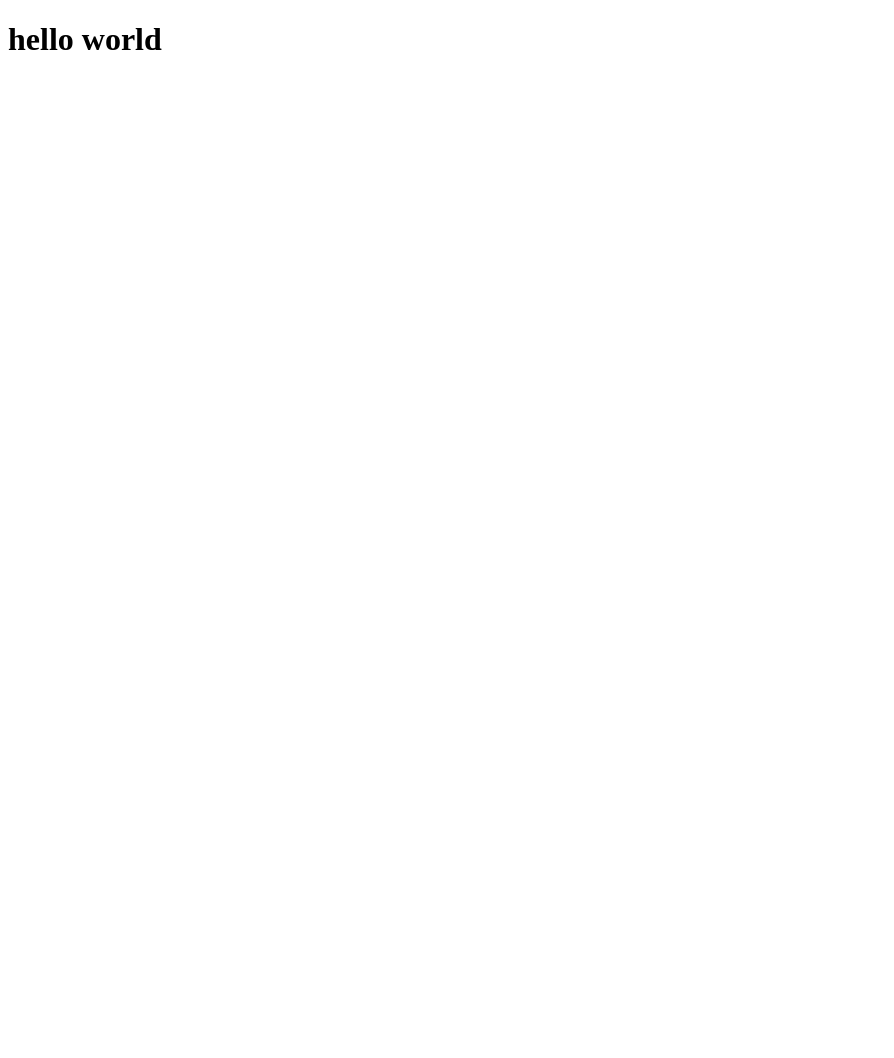
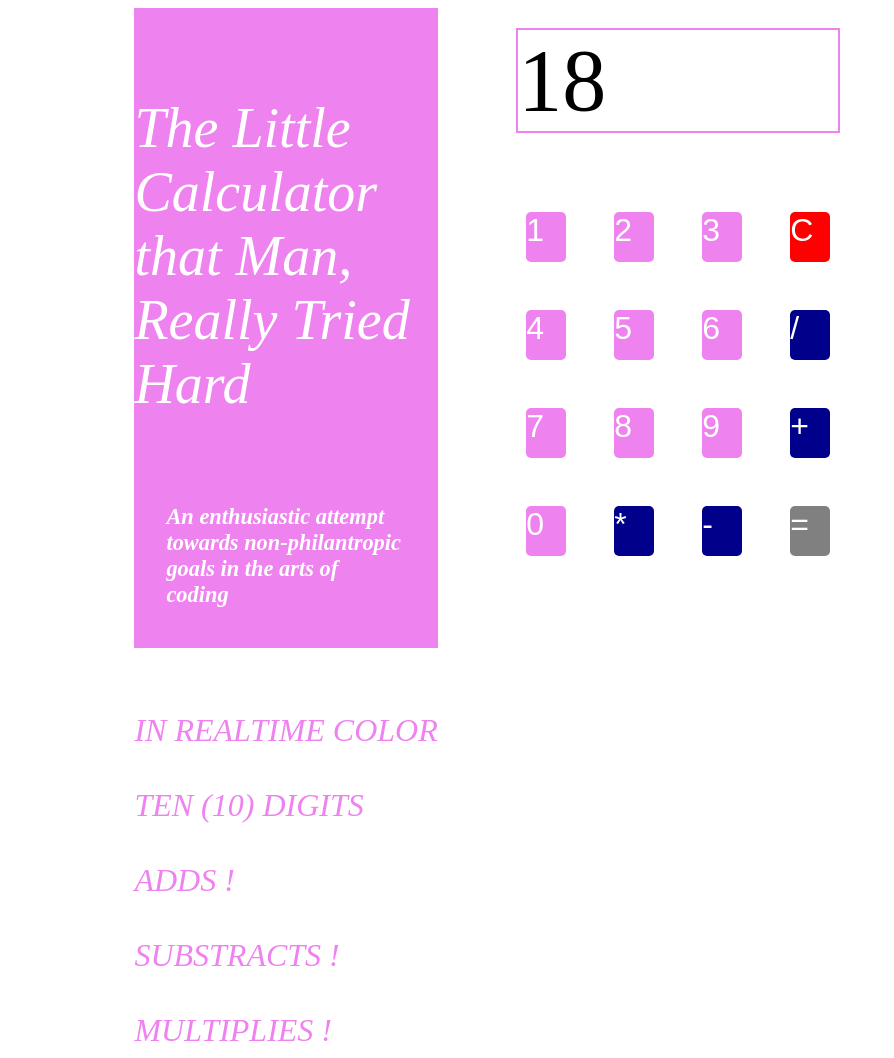
Before and after one commit to moshepolter/calculator, a plain HTML site: page index.html in a window 1280 px wide. Shown: the top 1058 px of the page, without its empty margins (0-894 px from the left). Before the commit the page ends 800 px from the top, so only its background shows below. Drawn offline with Linux system fonts and the light colour scheme.

Commit message:
Update index.html

```diff
--- a/index.html
+++ b/index.html
@@ -1,10 +1,187 @@
 <!DOCTYPE html>
-<html lang="en" dir="ltr">
-  <head>
-    <meta charset="utf-8">
-    <title>index</title>
-  </head>
-  <body>
-    <h1>hello world</h1>
-  </body>
+<html>
+<head>
+    <meta name="viewport" content="width=device-width, initial-scale=1.0">
+    <title>The Pretentious Calc Project butsome day you will so, oh yes you will see</title>
+    <style>
+      {text-align:center; margin: 0; padding:0;}
+
+.container {
+width:80%;
+height: 40rem;
+margin: auto;
+}
+
+.izquierda {
+float:left;
+height: 40rem; width: 30%;
+background-color: violet;
+}
+
+.izquierda p {
+padding: 2rem 0;
+font-size: 3.5rem;
+font-family: Serif;
+color: white;
+font-style: italic;
+}
+
+.izquierda h2 {
+padding: 0 2rem;
+font-size: 1.4rem;
+font-family: Serif;
+font-style: oblique;
+color: white;
+}
+
+
+.centro {
+float: left;
+padding: 0 4%;
+height: 40rem; width: 400px;
+display: inline-block;
+}
+
+.calculadora {
+display: flex;
+flex-wrap: wrap;
+justify-content: space-around;
+align-content: space-around;
+height: 40rem;
+border: 1px solid blue;
+padding: 50px;
+}
+
+
+.centro-arriba {width: 100%; height: 10rem; padding-top: 5%;}
+.display {width: 80%; background-color: white; margin: auto; font-size:5.5rem; color: black; border: 2px solid violet;}
+.botones {display:flex; justify-content: center; height: 30rem; flex-wrap: wrap; align-content: flex-start; font-size: 2rem; font-family: Sans-serif; color: white;}
+.digito {margin: 6% 6%;width: 40px; height: 50px; background-color: violet; border-radius: 5px;}
+
+
+.derecha {
+float: left;
+height: 40rem; width: 30%;
+padding-top:2rem;
+}
+
+.derecha p
+{
+font-style: italic;
+font-family: Serif;
+color:violet;
+font-size: 2rem;
+padding-bottom: 2%;
+background-color: #fff;
+}
+.r{
+ background-color: red;
+}
+
+@media only screen and (max-width:480px){
+.izquierda
+ {
+ display: none;
+ }
+
+.derecha
+ {
+ display: none;
+ }
+}
+
+    </style>
+</head>
+<body>
+    <!--calculator-->
+    <div class="container">
+        <div class="izquierda">
+            <p>The Little Calculator that Man, Really Tried Hard</p>
+            <h2>An enthusiastic attempt towards non-philantropic goals in the arts of coding</h2>
+        </div>
+        <!-- este es el material nuevo donde subdividimos la DIV del calc, CENTRO, end dos partes, una pal display y la otra para los botones
+        <div class="centro">
+            <div class="calculadora">
+                <div class="display">18</div>
+                <div class="digito">1</div>
+                <div class="digito">2</div>
+                <div class="digito">3</div>
+                <div class="digito">4</div>
+                <div class="digito">5</div>
+                <div class="digito">6</div>
+                <div class="digito">7</div>
+                <div class="digito">8</div>
+                <div class="digito">9</div>
+                <div class="digito">10</div>
+                <div class="digito">11</div>
+                <div class="digito">12</div>
+                <div class="digito">13</div>
+                <div class="digito">14</div>
+                <div class="digito">15</div>
+                <div class="digito">16</div>
+                <div class="digito">17</div>
+                <div class="digito">18</div>
+            </div>
+        </div>-->
+        <div class="centro">
+            <div class="centro-arriba">
+                <div class="display" id="ei">18</div>
+            </div>
+            <div class = "botones">
+                <div class="digito" id="1" onclick="number(1)">1</div>
+                <div class="digito" id="2" onclick="number(2)">2</div>
+                <div class="digito" id="3" onclick="number(3)">3</div>
+                <div class="digito r" id="C" onclick="c()">C</div>
+                <div class="digito" id="4" onclick="number(4)">4</div>
+                <div class="digito" id="5" onclick="number(5)">5</div>
+                <div class="digito" id="6" onclick="number(6)">6</div>
+                <div class="digito" style="background-color:darkblue" id="/">/</div>
+                <div class="digito" id="7" onclick="number(7)">7</div>
+                <div class="digito" id="8" onclick="number(8)">8</div>
+                <div class="digito" id="9" onclick="number(9)">9</div>
+                <div class="digito" style="background-color:darkblue" id="pl">+</div>
+                <div class="digito" id="0" onclick="number(0)">0</div>
+                <div class="digito" style="background-color:darkblue" id="*">*</div>
+                <div class="digito" style="background-color:darkblue" id="-">-</div>
+                <div class="digito" style="background-color:gray">=</div>
+            </div>
+        </div>
+        <div class="derecha">
+            <p>IN REALTIME COLOR</p>
+            <p>TEN (10) DIGITS</p>
+            <p>ADDS !</p>
+            <p>SUBSTRACTS !</p>
+            <p>MULTIPLIES !</p>
+            <p>DIVIDES !</p>
+            <p>ALMOST FREE !</p>
+            <p style=" font-size: 10px; font-weight: bold; color: black; font-style: oblique;">&copy; all right reserved</p>
+        </div>
+    </div>
+<script type="text/javascript">
+  //amount of times clicked
+let count=0
+let val1 = ""
+let val2 = ""
+//function runs when any number is clicked
+function number(number_value){
+    set_number_value(number_value, val1)
+    console.log(number_value)
+}
+//clears whatever was clicked
+//   let final = document.getElementById("ei").innerHTML = val1
+//take in number
+//if numberString is more than 10 digits long
+//add the number to the end of a number string
+
+function set_number_value(number, value){
+    if(value.length < 10){
+        value = value + number
+    }
+    //console.log(number)
+}
+function c(){
+    window.location("file:///C:/Users/moshe_utzfyrr/OneDrive/Documents/md.html")
+}
+</script>
+</body>
 </html>
```
